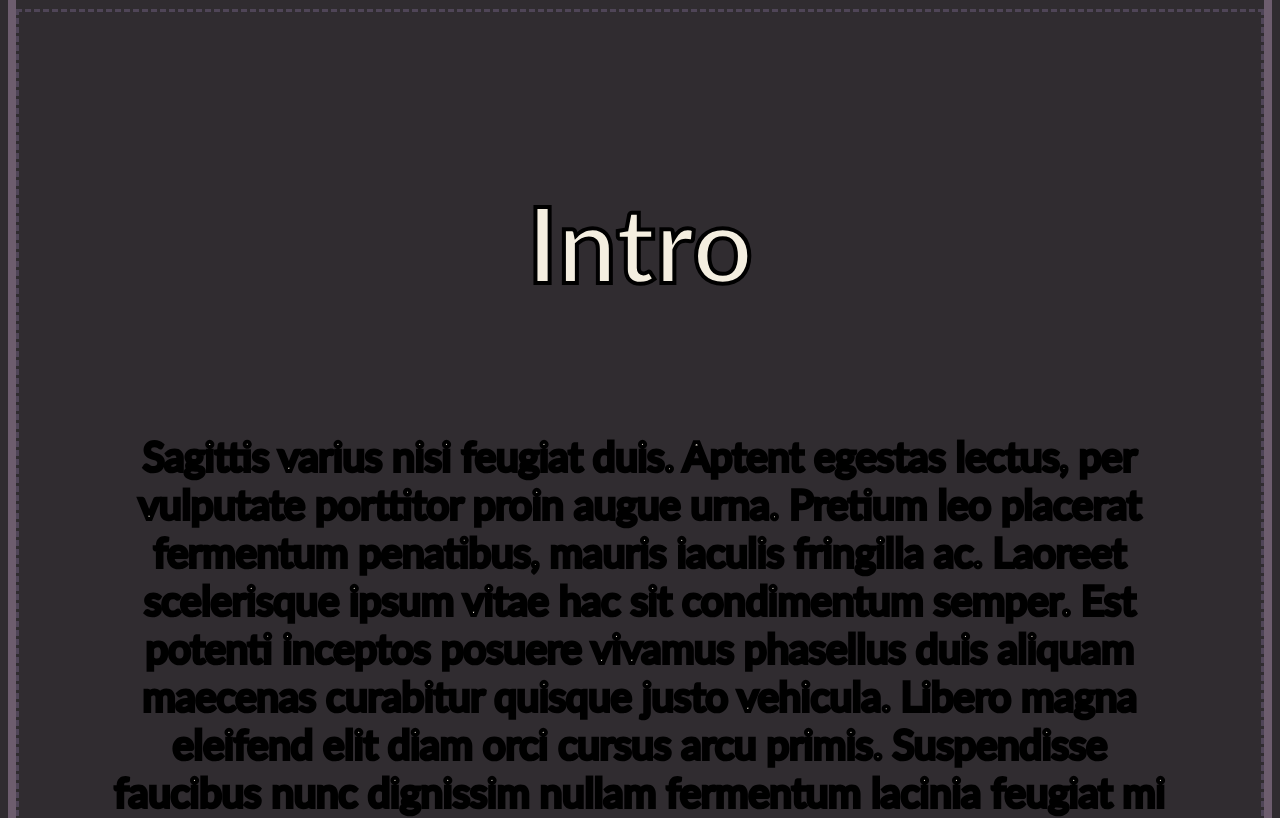
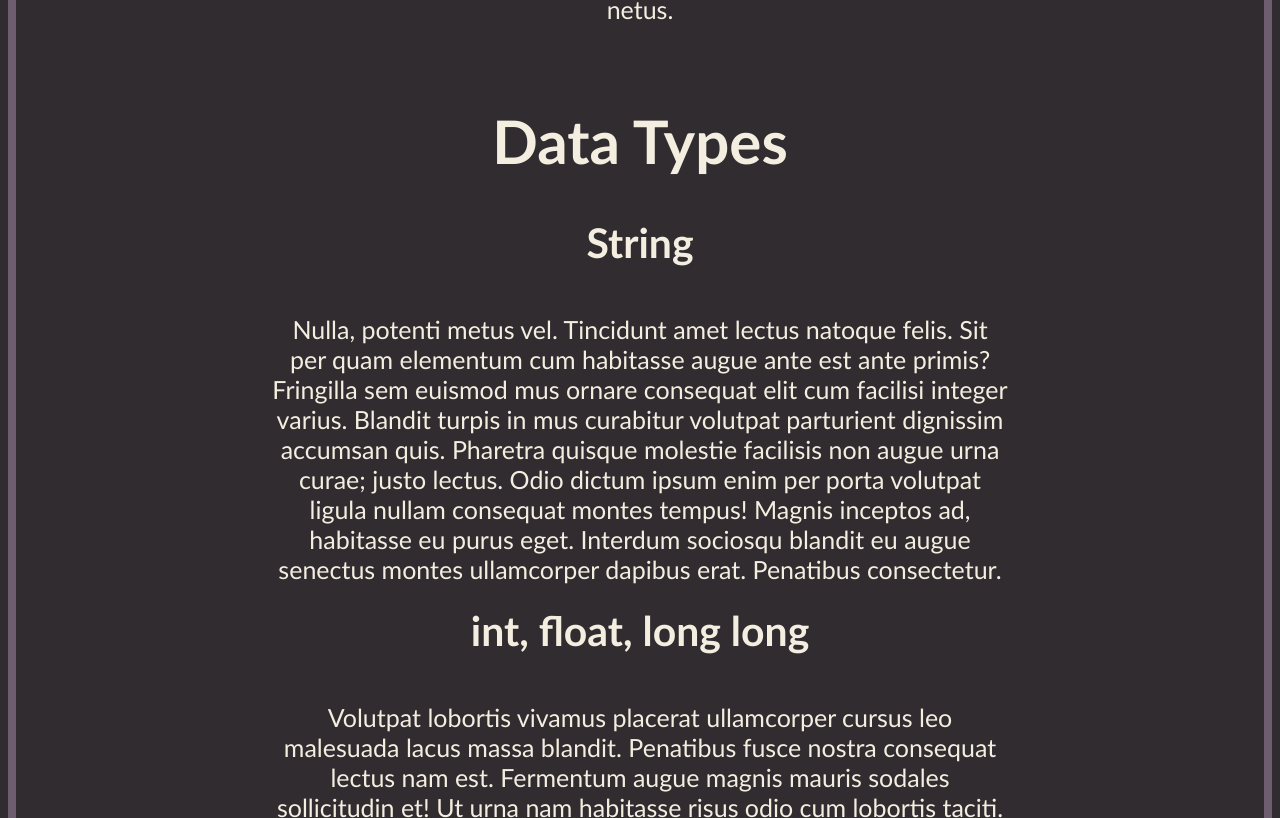
Before and after one commit to PillowGit/FullyHacks-2023, a plain HTML site: page PillowTest.html in a window 1280 px wide. Shown: the part 807-1625 px from the top of the page. Drawn offline with Linux system fonts and the light colour scheme.

Commit message:
im workin

```diff
--- a/PillowTest.css
+++ /dev/null
@@ -1,82 +0,0 @@
-body {
-  background-color: #302c30;
-  font-family: "Gill Sans", "Gill Sans MT", Calibri, "Trebuchet MS", sans-serif;
-  -webkit-text-stroke-width: 4px;
-  -webkit-text-stroke-color: black;
-  color: #f4eee0;
-}
-
-.text-container {
-  border: 8px solid #6d5d6e;
-  border-radius: 30px;
-}
-
-.title-box {
-  border: 0px solid salmon;
-  font-size: 50px;
-  border-radius: 50px;
-  display: grid;
-  place-items: center;
-  align-content: center;
-  min-height: 100vh;
-}
-
-.sticky-title {
-  text-align: center;
-  top: 0;
-}
-
-.section {
-  padding: 5rem;
-  border: 1px dashed #4f4557;
-  display: grid;
-  place-items: center;
-  align-content: center;
-  min-height: 0vh;
-  opacity: 0;
-  transform: translateY(7%);
-  transition: all 0.8s;
-}
-
-.sub-section {
-  padding: 5rem;
-  border: 1px dashed #4f4557;
-  display: grid;
-  place-items: center;
-  align-content: center;
-  min-height: 0vh;
-  opacity: 0;
-  transform: translateY(7%);
-  transition: all 0.8s;
-}
-
-.show {
-  border: 3px dashed #4f4557;
-  display: grid;
-  place-items: center;
-  align-content: center;
-  min-height: 10vh;
-  opacity: 1;
-  filter: blur(0);
-  transform: translateY(0);
-}
-
-.section-header {
-  border: 0px solid seagreen;
-  font-size: 70px;
-  border-radius: 50px;
-}
-
-.sub-section-header {
-  border: 0px solid pink;
-  font-size: 50px;
-  border-radius: 50px;
-}
-
-.plain-text {
-  -webkit-text-stroke-width: 1;
-  border: 0px solid saddlebrown;
-  font-size: 40px;
-  border-radius: 50px;
-  text-align: center;
-}
--- a/PillowTest.html
+++ b/PillowTest.html
@@ -5,20 +5,20 @@
     <meta http-equiv="X-UA-Compatible" content="IE=edge" />
     <meta name="viewport" content="width=device-width, initial-scale=1.0" />
     <title>Pillow fr</title>
-    <link rel="stylesheet" href="PillowTest.css" />
+    <link rel="stylesheet" href="datapage.css" />
     <script defer src="PillowTest.js"></script>
   </head>
   <body>
     <div class="text-container">
       <div class="title-box">
-        <h1 class="sticky-title">Variables & Data Types</h1>
+        <h1>Variables & Data Types</h1>
       </div>
       <div class="section">
         <div class="section-header">
-          <h2>Intro</h2>
+          <h2 class="subtle-fade">Intro</h2>
         </div>
         <div class="plain-text">
-          <p>
+          <p class="subtle-fade">
             Sagittis varius nisi feugiat duis. Aptent egestas lectus, per
             vulputate porttitor proin augue urna. Pretium leo placerat fermentum
             penatibus, mauris iaculis fringilla ac. Laoreet scelerisque ipsum
@@ -38,15 +38,17 @@
           </p>
         </div>
       </div>
-      <div class="sub-section">
+      <div class="section">
         <div class="section-header">
-          <h2>Data Types</h2>
+          <h2 class="subtle-fade">Data Types</h2>
         </div>
+        </div>
+        <div class="section">
         <div class="sub-section-header">
-          <h3>String</h3>
+          <h3 class="subtle-fade">String</h3>
         </div>
         <div class="plain-text">
-          <p>
+          <p class="subtle-fade">
             Nulla, potenti metus vel. Tincidunt amet lectus natoque felis. Sit
             per quam elementum cum habitasse augue ante est ante primis?
             Fringilla sem euismod mus ornare consequat elit cum facilisi integer
@@ -58,13 +60,11 @@
             montes ullamcorper dapibus erat. Penatibus consectetur.
           </p>
         </div>
-    </div>
-    <div class="sub-section">
         <div class="sub-section-header">
-          <h3>int, float, long long</h3>
+          <h3 class="subtle-fade">int, float, long long</h3>
         </div>
         <div class="plain-text">
-          <p>
+          <p class="subtle-fade">
             Volutpat lobortis vivamus placerat ullamcorper cursus leo malesuada
             lacus massa blandit. Penatibus fusce nostra consequat lectus nam
             est. Fermentum augue magnis mauris sodales sollicitudin et! Ut urna
--- a/PillowTest.js
+++ b/PillowTest.js
@@ -8,8 +8,5 @@ const observer = new IntersectionObserver((entries) => {
   });
 });
 
-const sections = document.querySelectorAll(".section");
+const sections = document.querySelectorAll(".subtle-fade");
 sections.forEach((el) => observer.observe(el));
-
-const subSections = document.querySelectorAll(".sub-section");
-subSections.forEach((el) => observer.observe(el));
--- /dev/null
+++ b/datapage.css
@@ -0,0 +1,56 @@
+body {
+  background-color: #302c30;
+  font-family: "Gill Sans", "Gill Sans MT", Calibri, "Trebuchet MS", sans-serif;
+  color: #f4eee0;
+}
+
+.text-container {
+  border: 8px solid #6d5d6e;
+  border-radius: 30px;
+}
+
+.title-box {
+  font-size: 35px;
+  display: grid;
+  place-items: center;
+  align-content: center;
+  min-height: 0vh;
+  margin-bottom: -50px;
+}
+
+.section {
+  display: grid;
+  place-items: center;
+  align-content: center;
+  min-height: 0vh;
+}
+
+.subtle-fade {
+  opacity: 0;
+  transform: translateY(7%);
+  transition: all 0.7s;
+}
+
+.show {
+  opacity: 1;
+  transform: translateY(0);
+}
+
+.section-header {
+  font-size: 40px;
+  text-align: center;
+}
+
+.sub-section-header {
+  font-size: 35px;
+  text-align: center;
+  margin-top: -50px;
+}
+
+.plain-text {
+  padding: 16rem;
+  font-size: 25px;
+  text-align: center;
+  margin-top: -275px;
+  margin-bottom: -250px;
+}
```
